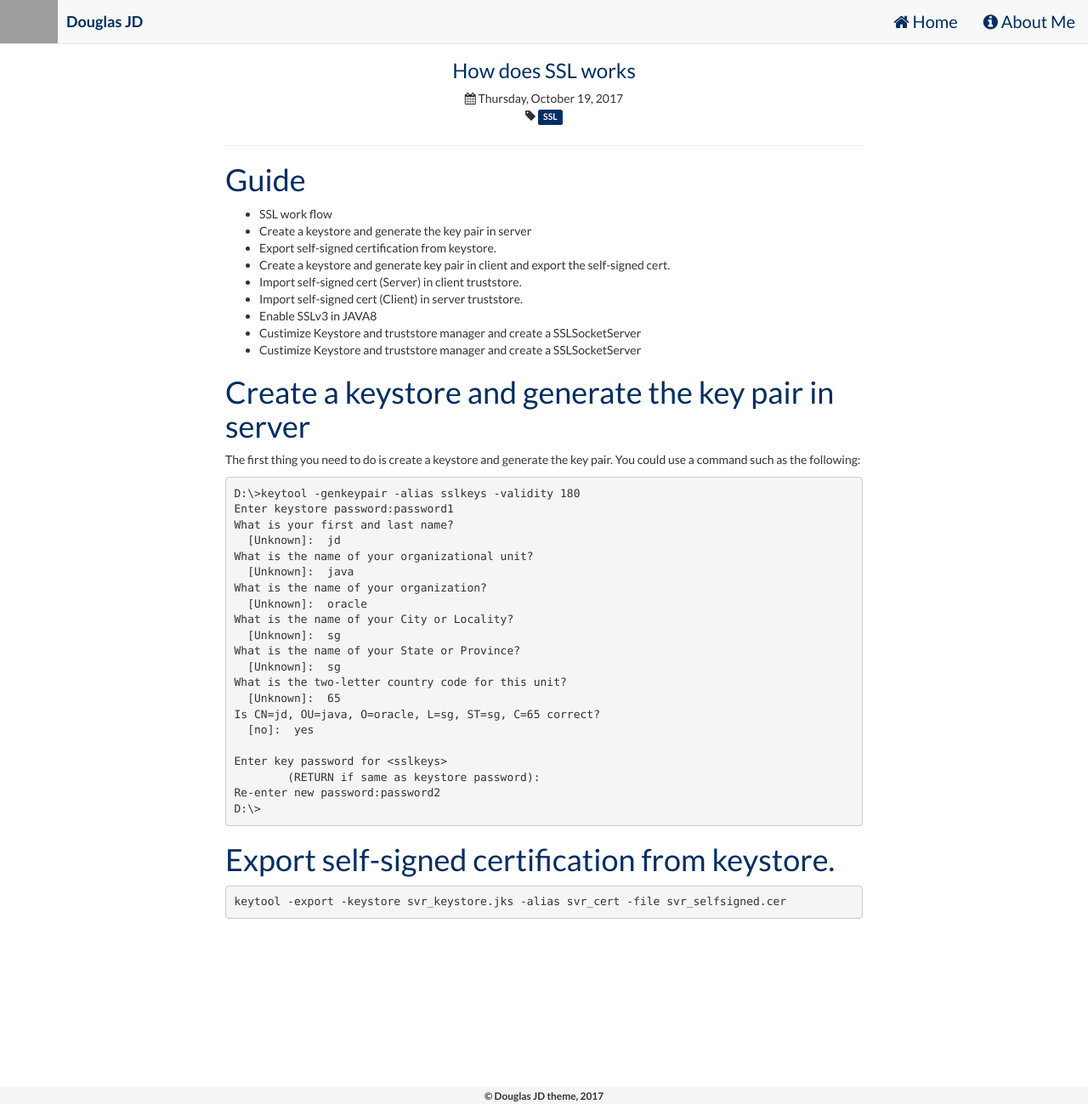
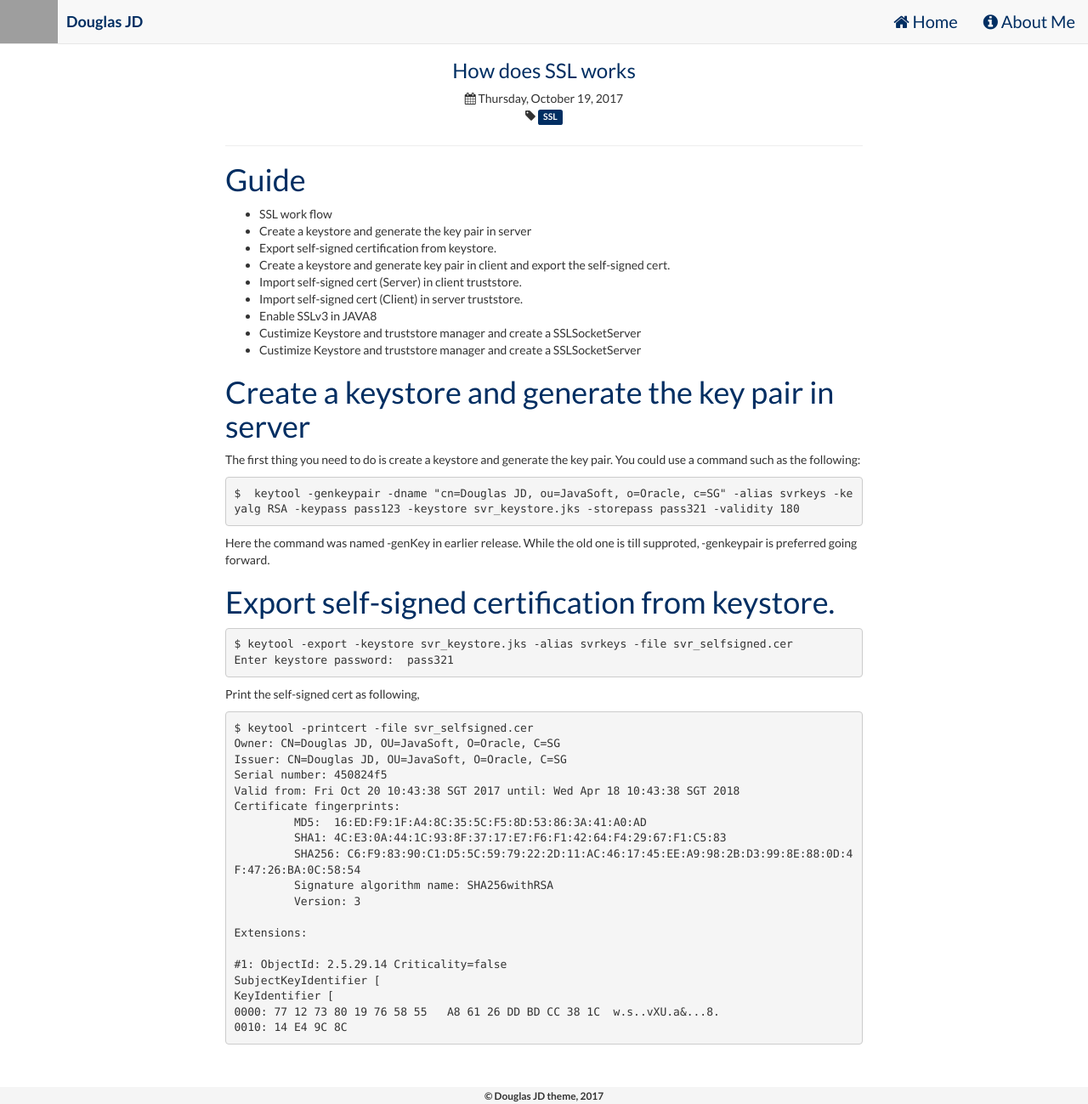
Before and after one commit to jd-xia/blog, a Jekyll site: the page built from _posts/2017-10-19-how-does-ssl-work.md, in a window 1280 px wide and 1299 px high. Shown: the whole window at 85% size. Built offline with Jekyll 4.4.1, drawn with Linux system fonts in a browser that asks for light colours; nearby versions of some CDN libraries; grey boxes are pictures that could not be loaded.

Commit message:
create new session
Export self-signed certification from keystore.

````diff
--- a/_posts/2017-10-19-how-does-ssl-work.md
+++ b/_posts/2017-10-19-how-does-ssl-work.md
@@ -23,31 +23,39 @@ Create a keystore and generate the key pair in server
 ============
 The first thing you need to do is create a keystore and generate the key pair. You could use a command such as the following:
 ```
-D:\>keytool -genkeypair -alias sslkeys -validity 180
-Enter keystore password:password1
-What is your first and last name?
-  [Unknown]:  jd
-What is the name of your organizational unit?
-  [Unknown]:  java
-What is the name of your organization?
-  [Unknown]:  oracle
-What is the name of your City or Locality?
-  [Unknown]:  sg
-What is the name of your State or Province?
-  [Unknown]:  sg
-What is the two-letter country code for this unit?
-  [Unknown]:  65
-Is CN=jd, OU=java, O=oracle, L=sg, ST=sg, C=65 correct?
-  [no]:  yes
+$  keytool -genkeypair -dname "cn=Douglas JD, ou=JavaSoft, o=Oracle, c=SG" -alias svrkeys -keyalg RSA -keypass pass123 -keystore svr_keystore.jks -storepass pass321 -validity 180
+```
 
-Enter key password for <sslkeys>
-        (RETURN if same as keystore password):
-Re-enter new password:password2
-D:\>
-```
+Here the command was named -genKey in earlier release.  While the old one is till supproted, -genkeypair is preferred going forward.
+
 
 Export self-signed certification from keystore.
 ==========
+
 ```
-keytool -export -keystore svr_keystore.jks -alias svr_cert -file svr_selfsigned.cer
+$ keytool -export -keystore svr_keystore.jks -alias svrkeys -file svr_selfsigned.cer
+Enter keystore password:  pass321
 ```
+
+Print the self-signed cert as following,
+```
+$ keytool -printcert -file svr_selfsigned.cer
+Owner: CN=Douglas JD, OU=JavaSoft, O=Oracle, C=SG
+Issuer: CN=Douglas JD, OU=JavaSoft, O=Oracle, C=SG
+Serial number: 450824f5
+Valid from: Fri Oct 20 10:43:38 SGT 2017 until: Wed Apr 18 10:43:38 SGT 2018
+Certificate fingerprints:
+         MD5:  16:ED:F9:1F:A4:8C:35:5C:F5:8D:53:86:3A:41:A0:AD
+         SHA1: 4C:E3:0A:44:1C:93:8F:37:17:E7:F6:F1:42:64:F4:29:67:F1:C5:83
+         SHA256: C6:F9:83:90:C1:D5:5C:59:79:22:2D:11:AC:46:17:45:EE:A9:98:2B:D3:99:8E:88:0D:4F:47:26:BA:0C:58:54
+         Signature algorithm name: SHA256withRSA
+         Version: 3
+
+Extensions:
+
+#1: ObjectId: 2.5.29.14 Criticality=false
+SubjectKeyIdentifier [
+KeyIdentifier [
+0000: 77 12 73 80 19 76 58 55   A8 61 26 DD BD CC 38 1C  w.s..vXU.a&...8.
+0010: 14 E4 9C 8C
+```
````
